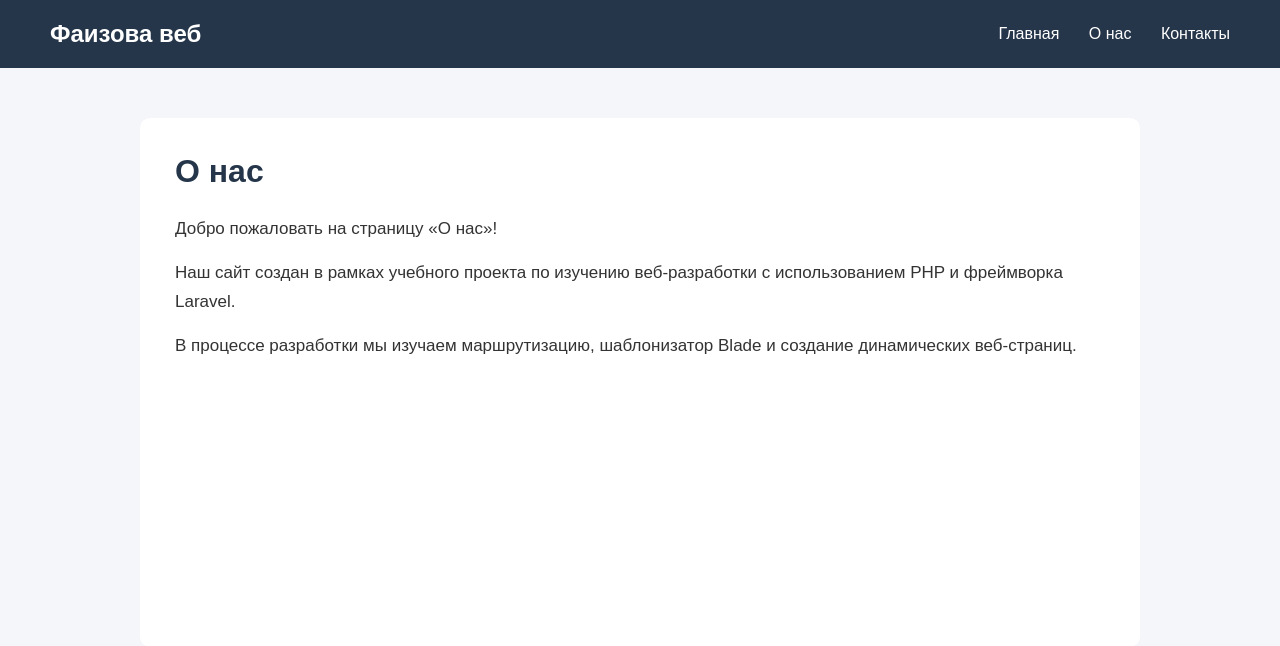
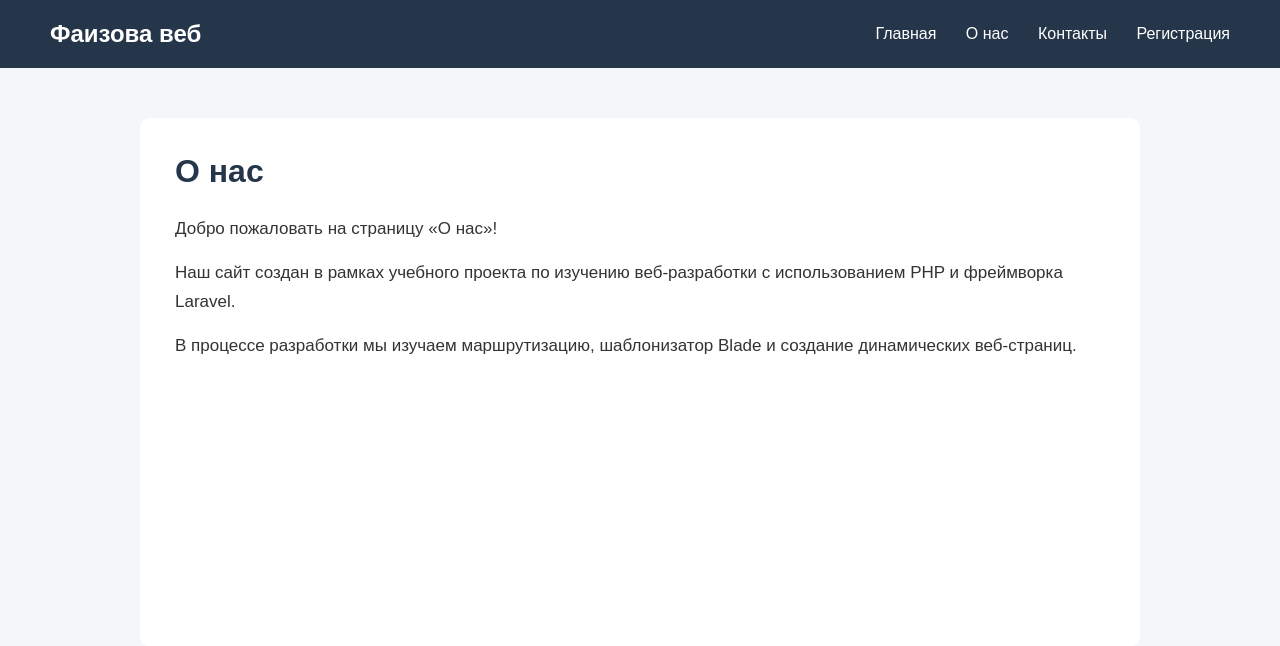
Before and after one commit to vvfv1/Laravel-labs, a Laravel app: page /about in a window 1280 px wide. Shown: the top 646 px of the page. Run offline with Laravel 10, Linux system fonts and the light colour scheme.

Commit message:
Lab 3: Add registration link to main menu

```diff
--- a/resources/views/layouts/app.blade.php
+++ b/resources/views/layouts/app.blade.php
@@ -1,4 +1,3 @@
-
 <!DOCTYPE html>
 <html lang="ru">
 <head>
@@ -93,6 +92,7 @@
                 <a href="{{ route('home') }}">Главная</a>
                 <a href="{{ route('about') }}">О нас</a>
                 <a href="{{ route('contacts') }}">Контакты</a>
+                <a href="{{ url('/signin') }}">Регистрация</a>
             </div>
         </nav>
     </header>
```
